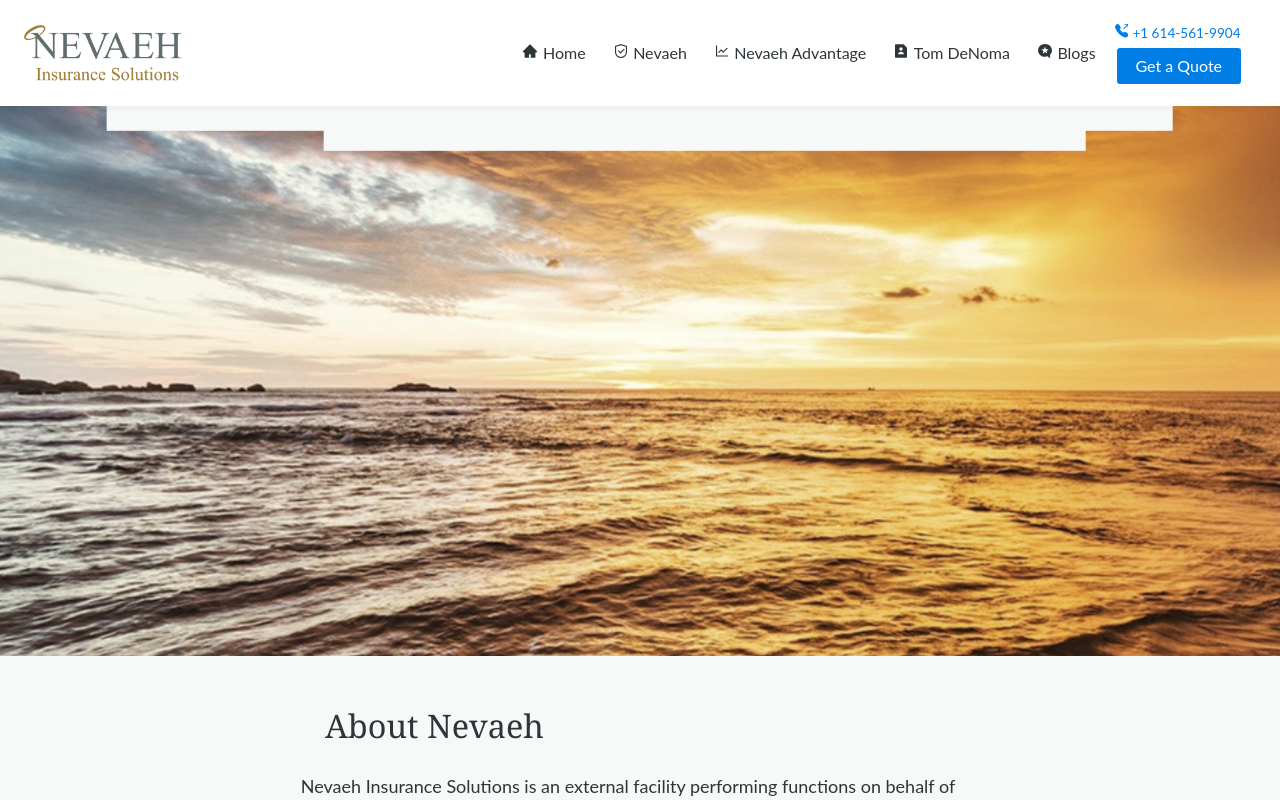
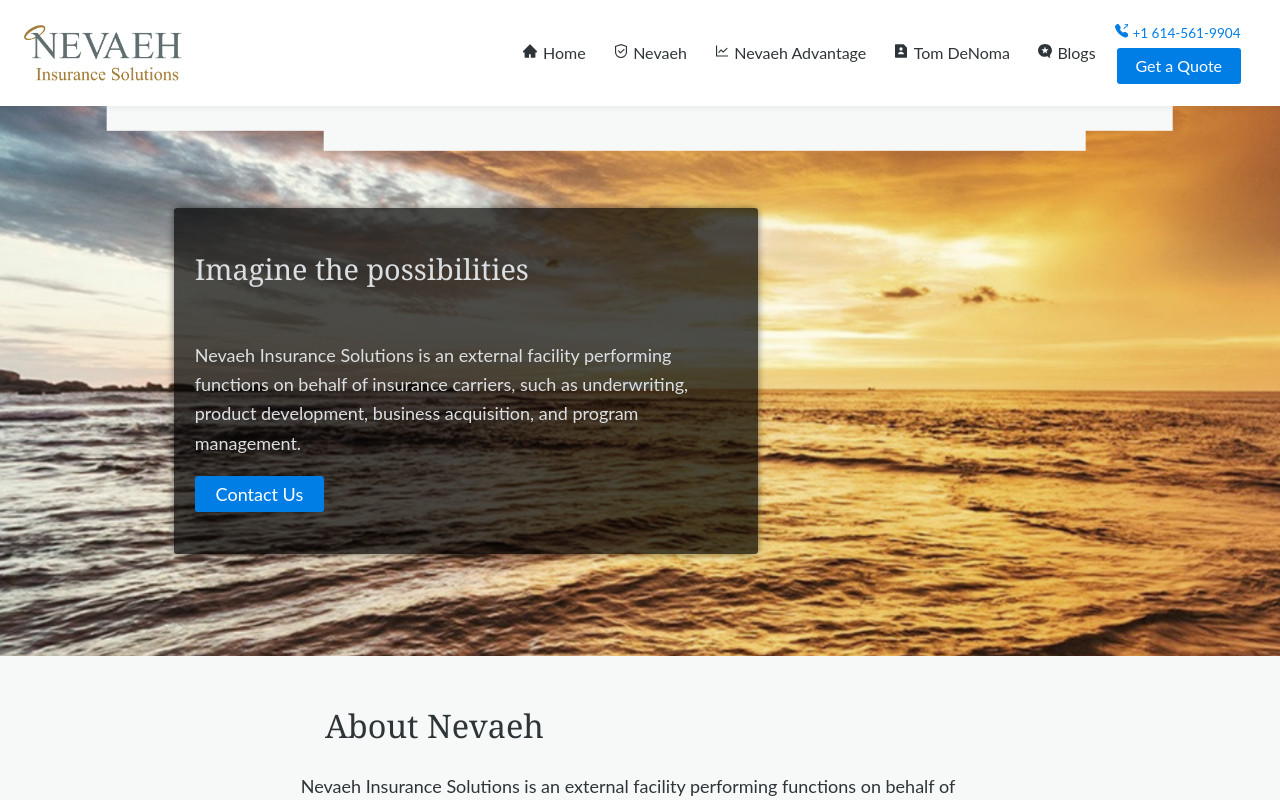
Before and after one commit to DanielSerio/nevaeh, a Next.js app: page / in a window 1280 px wide. Built offline with nearby package versions, Linux system fonts and the light colour scheme.

Commit message:
added hero content

```diff
--- a/components/Hero/Hero.tsx
+++ b/components/Hero/Hero.tsx
@@ -9,7 +9,7 @@
   const { url, children, scrolltop, ...props } = Props
   const styles = {
     backgroundImage: `url(${url})`,
-    transform: `translateZ(-${200 + (scrolltop * 1.5)}px) translateY(-${scrolltop / 4}px)`,
+    transform: `translateZ(-${200 + (scrolltop / 2)}px) translateY(-${scrolltop / 6}px)`,
     filter: `grayscale(30%) sepia(${(scrolltop || 1) / 300})`
   }
   return (
--- a/pages/index.tsx
+++ b/pages/index.tsx
@@ -1,7 +1,8 @@
 
 import Head from 'next/head'
-import { UIEvent, useRef, useState } from 'react'
+import { UIEvent, useState } from 'react'
 import Content from '../components/Content/Content'
+import LinkButton from '../components/controls/LinkButton'
 import Footer from '../components/Footer/Footer'
 import Header from '../components/Header/Header'
 import Hero from '../components/Hero/Hero'
@@ -28,7 +29,14 @@
       <Header />
       <Content>
         <Hero url="/beach.jpg" scrolltop={scrolltop}>
-
+          <div className="hero-box">
+            <h1 className="h2">Imagine the possibilities</h1>
+            <h2 className="p">Nevaeh Insurance Solutions is an
+              external facility performing functions on behalf of
+              insurance carriers, such as underwriting, product
+              development, business acquisition, and program management.</h2>
+            <LinkButton href="/contact">Contact Us</LinkButton>
+          </div>
         </Hero>
         <PageBlock>
           <h1>About Nevaeh</h1>
--- a/styles/component/buttons/_link-btn.scss
+++ b/styles/component/buttons/_link-btn.scss
@@ -3,6 +3,11 @@
   line-height: 2rem;
   border-radius: 3px;
   transition: background 80ms ease;
+  height: 2rem;
+  display: inline-block;
+
+  &:hover { text-decoration: none; }
+
 
   &.primary {
     background-color: primary(100, 45);
--- a/styles/component/hero/_hero.scss
+++ b/styles/component/hero/_hero.scss
@@ -18,7 +18,7 @@
     transform-origin: top center;
     left: -75%;
     top: -60%;
-    transition: all 60ms linear;
+    transition: all 8ms linear;
     transform: translateZ(-400px) translateY(0);
     filter: grayscale(30%);
   }
@@ -29,5 +29,38 @@
     top: 0;
     left: 0;
     z-index: $foreground-z-layer;
+
+    .hero-content-container {
+      position: relative;
+      height: 100%;
+      width: 100%;
+      display: grid;
+      grid-template-columns: minmax(2ch, 1fr) auto minmax(2ch, 1fr);
+      grid-template-rows: minmax(2ch, 1fr) auto minmax(2ch, 1fr);
+
+      .hero-box {
+        grid-column: 2;
+        grid-row: 2;
+        background: rgba(0,0,0,0.7);
+        color: grey(10, 87);
+        padding: 4ch 2ch;
+        border-radius: 3px;
+        box-shadow: 0 0 8px -1px rgba(0,0,0,0.6);
+
+        .p { max-width: 52ch; }
+
+        .btn-link {
+          margin: 1.38rem auto 1.38rem 0;
+        }
+      }
+    }
   }
 }
+
+
+@media screen and (min-width: 1000px) {
+  .hero > .hero-foreground > .hero-content-container {
+    grid-template-columns: minmax(2ch, 1fr) auto 2fr minmax(2ch, 1fr);
+    grid-template-rows: minmax(2ch, 1fr) auto minmax(2ch, 1fr);
+  }
+}
```
